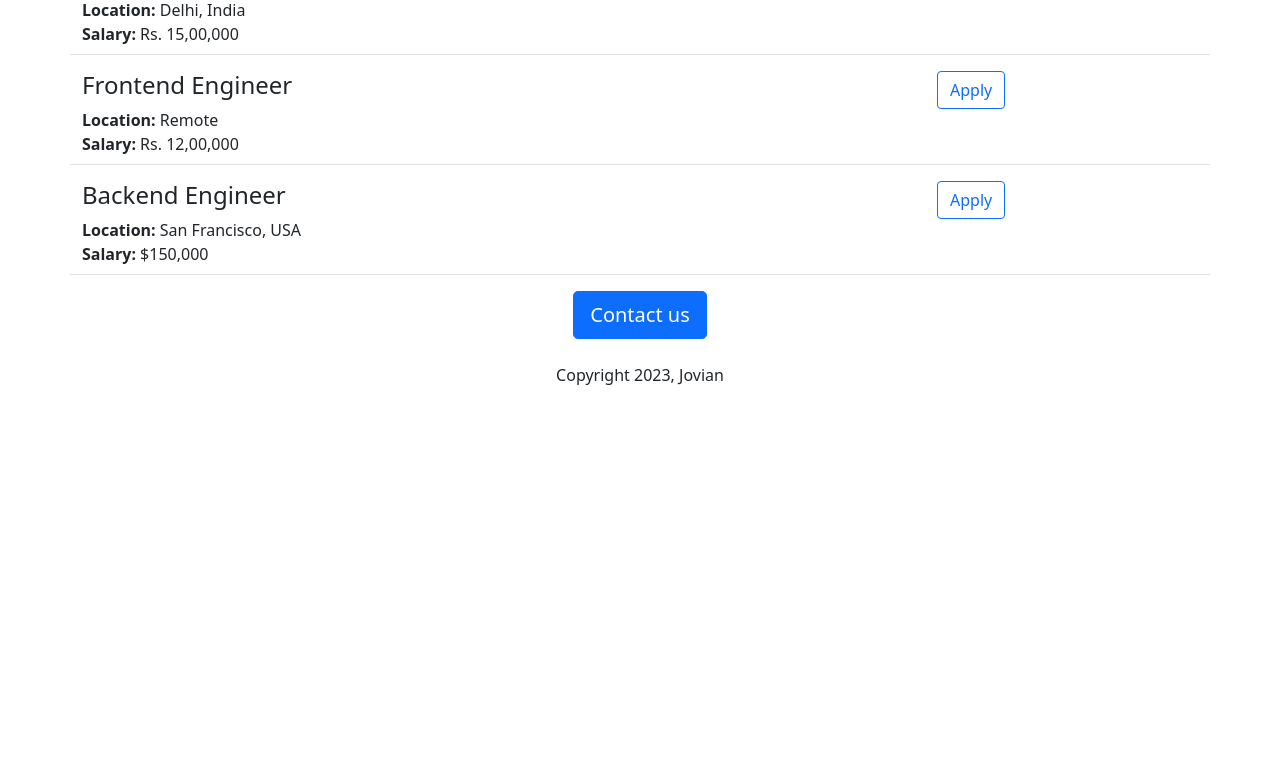
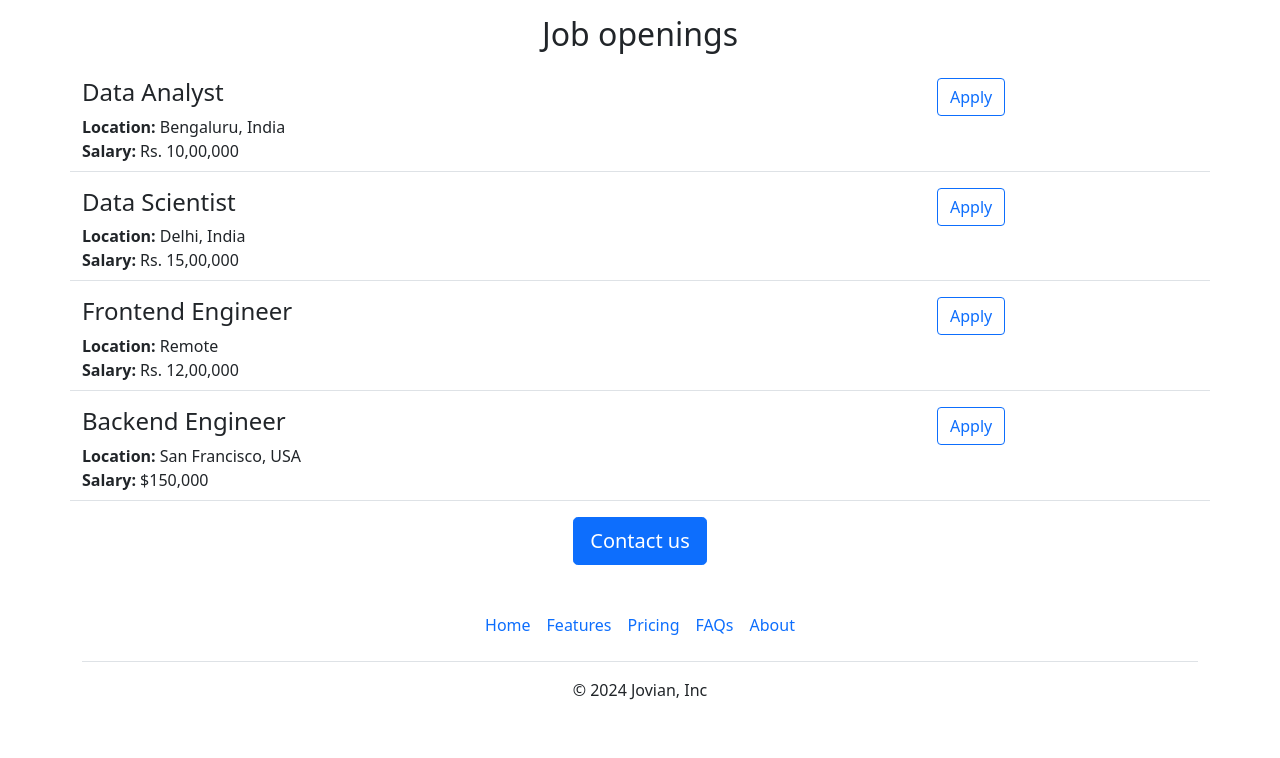
Before and after one commit to Ochiengmorris/john-webv2, a Flask app: page / in a window 1280 px wide. Shown: the part 503-1261 px from the top of the page. Before the commit the page ends 888 px from the top, so only its background shows below. Run offline with Flask 3, Linux system fonts and the light colour scheme.

Commit message:
aesthetic improvements

```diff
--- a/templates/base.html
+++ b/templates/base.html
@@ -8,13 +8,23 @@
   <link href="https://cdn.jsdelivr.net/npm/bootstrap@5.0.2/dist/css/bootstrap.min.css" rel="stylesheet" integrity="sha384-EVSTQN3/azprG1Anm3QDgpJLIm9Nao0Yz1ztcQTwFspd3yD65VohhpuuCOmLASjC" crossorigin="anonymous">
 </head>
 <body>
+
+  {% include 'nav.html' %}
+
   <div class="container">
     <h1 class="text-center mt-2 mb-4">Jovian careers</h1>
 
     <h2 class="text-center">About Jovian</h2>
-    <p class="lead">
-      Lorem ipsum dolor sit amet, consectetur adipiscing elit. Donec congue neque ac felis viverra iaculis. Nunc sed vestibulum est, ultricies pulvinar sapien. Vestibulum porttitor, velit vitae gravida hendrerit, elit ligula maximus eros, quis convallis metus nisi non neque. Donec varius neque non maximus tempus. Nullam at dui sed sapien facilisis aliquet eu quis justo. Curabitur lacinia pharetra nulla, quis ultricies orci dictum ut. Vestibulum sodales semper mattis. Maecenas et suscipit quam.
-    </p>
+    <div class="row" style="margin-bottom:16px;">
+      <div class="col-md-6">
+        <p class="lead">
+          Lorem ipsum dolor sit amet, consectetur adipiscing elit. Donec congue neque ac felis viverra iaculis. Nunc sed vestibulum est, ultricies pulvinar sapien. Vestibulum porttitor, velit vitae gravida hendrerit, elit ligula maximus eros, quis convallis metus nisi non neque. Donec varius neque non maximus tempus. Nullam at dui sed sapien facilisis aliquet eu quis justo. Curabitur lacinia pharetra nulla, quis ultricies orci dictum ut. Vestibulum sodales semper mattis. Maecenas et suscipit quam.
+        </p>
+      </div>
+      <div class="d-none d-md-block col-md-6">
+        <img src="/static/images/people.jpg" style="height:320px; object-fit:cover;" class="img-fluid rounded-circle">
+      </div>
+    </div>
     <h2 class="text-center mt-2 mb-4">Job openings</h2>
     <div>
       {% for job in jobs %}
@@ -22,14 +32,13 @@
       {% endfor %}
     </div>
     <div class="text-center">
-      <button class="btn btn-primary btn-lg">Contact us</button>
-      <p class="mt-4">Copyright 2023, Jovian</p>
+      <a class="btn btn-primary btn-lg" href="mailto:oduyajohn66@jovian.ai?subject=Contact%20us&body=Name%3A%20%3Cyour%20name%20here%3E%0D%0A%0D%0AMy%20question%3A%20%3CEnter%20question%20here%3E%0D%0A">Contact us</a>
     </div>
 
   </div>
 
 
-
+  {% include 'footer.html' %}
 
 </body>
 </html>
--- /dev/null
+++ b/templates/footer.html
@@ -0,0 +1,14 @@
+<div class="container">
+  <footer class="py-3 my-4">
+    <ul class="nav justify-content-center border-bottom pb-3 mb-3">
+      <li class="nav-item"><a href="#" class="nav-link px-2 text-body-secondary">Home</a></li>
+      <li class="nav-item"><a href="#" class="nav-link px-2 text-body-secondary">Features</a></li>
+      <li class="nav-item"><a href="#" class="nav-link px-2 text-body-secondary">Pricing</a></li>
+      <li class="nav-item"><a href="#" class="nav-link px-2 text-body-secondary">FAQs</a></li>
+      <li class="nav-item"><a href="#" class="nav-link px-2 text-body-secondary">About</a></li>
+    </ul>
+    <p class="text-center text-body-secondary">&copy; 2024 Jovian, Inc</p>
+  </footer>
+</div>
+
+<div class="b-example-divider"></div>
--- a/templates/jobitem.html
+++ b/templates/jobitem.html
@@ -11,6 +11,6 @@
     {% endif %}
   </div>
   <div class='col-3'>
-    <button type='button' class= "btn btn-outline-primary float-right align-middle">Apply</button>
+    <a href="mailto:mj66342@gmail.com?subject=Application for {{ job['title'] }}" type='button' class= "btn btn-outline-primary float-right align-middle">Apply</a>
   </div>
 </div>
--- /dev/null
+++ b/templates/nav.html
@@ -0,0 +1,9 @@
+<nav class="navbar bg-body-tertiary shadow-sm fixed-top bg-white">
+  <div class="container-fluid">
+    <a class="navbar-brand" href="#">
+      <img src="/static/images/logo.svg" alt="Logo" width="30" height="24" class="d-inline-block align-text-top">
+      JOVIAN
+    </a>
+  </div>
+</nav>
+<div style="height:56px;"></div>
```
Also changed, not shown: static/images/logo.svg (added), 1 other file.
